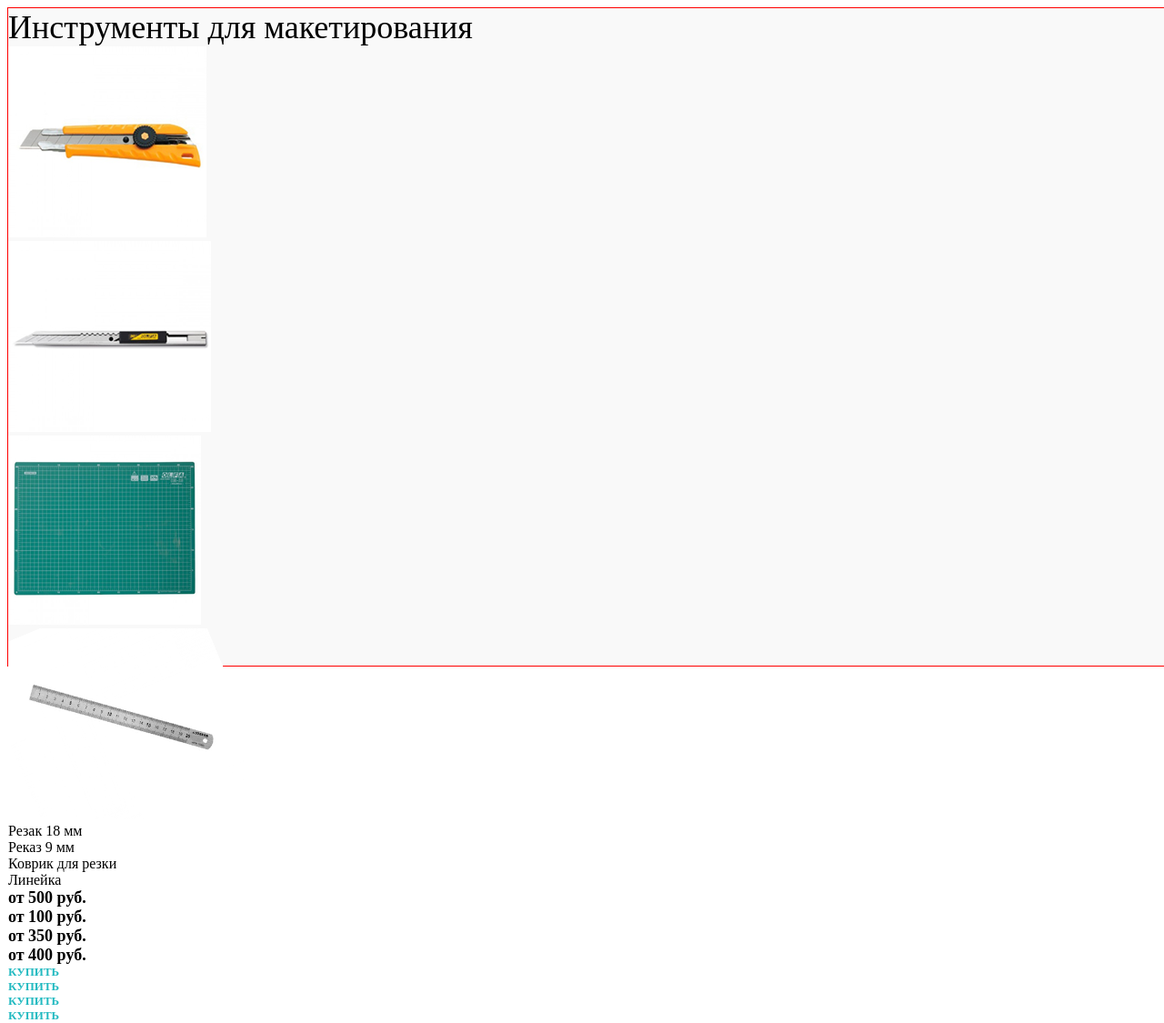
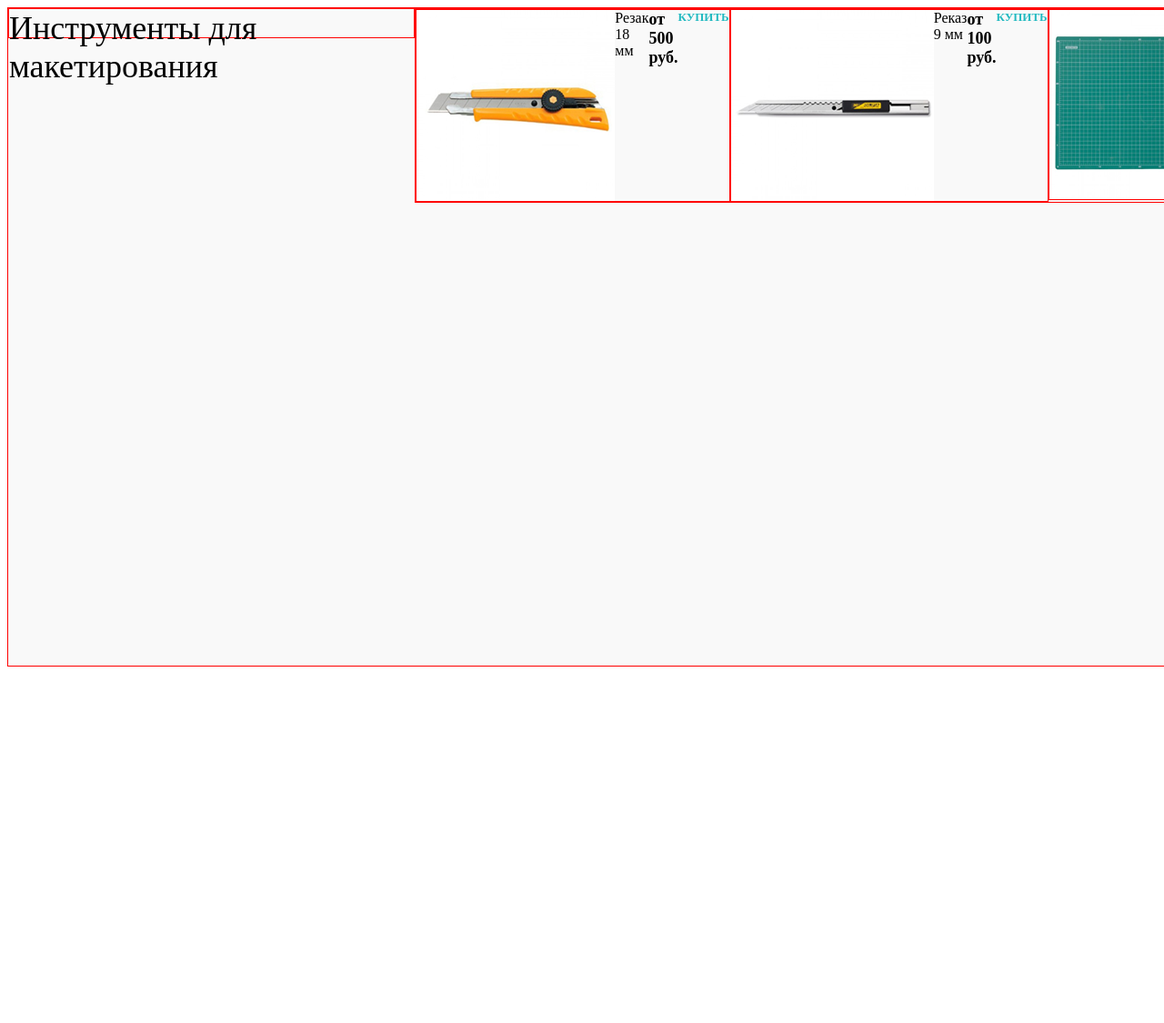
Before and after one commit to AlexeyPhoenix/homework, a plain HTML site: page Lesson_7/index.html in a window 1280 px wide. Shown: the top 1125 px of the page at 91% size. After the commit the page ends 800 px from the top, so only its background shows below. Drawn offline with Linux system fonts and the light colour scheme.

Commit message:
Add files via upload

```diff
--- a/Lesson_7/css/style.css
+++ b/Lesson_7/css/style.css
@@ -1,10 +1,46 @@
 .wrapper{
 display: flex;
+align-items: flex-start;
 border: 1px solid red;
 width: 1920px;
 height: 723px;;
 background-color: #f9f9f9;
-flex-direction: column;
+}
+.box-1{
+display: flex;
+align-items: flex-start;
+width: 552px;
+height: 31px;
+color: #000000;
+font-family: "Proxima Nova";
+font-size: 36px;
+font-weight: 400;
+border: 1px solid red;
+}
+.box-2{
+display: flex;
+align-items: flex-start;
+border: 1px solid red;
+}
+.img-1{
+display: flex;
+align-items: flex-start;
+border: 1px solid red;
+}
+.img-2{
+display: flex;
+align-items: flex-start;
+border: 1px solid red;
+}
+.img-3{
+display: flex;
+align-items: flex-start;
+border: 1px solid red;
+}
+.img-4{
+display: flex;
+align-items: flex-start;
+border: 1px solid red;
 }
 .text{
 color: #000000;
@@ -18,18 +54,10 @@ font-family: "Proxima Nova";
 font-size: 18px;
 font-weight: 700;
 }
-.buy{
+.botton{
 color: #23bac1;
 font-family: "Proxima Nova";
 font-size: 13px;
 font-weight: 700;
 text-transform: uppercase;
 }
-.box-1{
-color: #000000;
-font-family: "Proxima Nova";
-font-size: 36px;
-font-weight: 400;
-}
-.img{
-}
--- a/Lesson_7/index.html
+++ b/Lesson_7/index.html
@@ -12,62 +12,52 @@
     <div class="box-1">
       <span>Инструменты для макетирования</span>
     </div>
-        <div class="img">
+    <div class="box-2">
       <div class="img-1">
-              <img src="img/1.png" alt="Резак 18 мм">
-          </div>
-          <div class="img-2">
-              <img src="img/2.png" alt="Реказ 9 мм">
-          </div>
-          <div class="img-3">
-              <img src="img/3.png" alt="Коврик для резки">
-          </div>
-          <div class="img-4">
-              <img src="img/4.png" alt="Линейка">
-          </div>
-        </div>
+        <img src="img/1.png">
         <div class="text">
-          <div class="text-1">
           <span>Резак 18 мм</span>
         </div>
-          <div class="text-2">
-              <span>Реказ 9 мм</span>
-          </div>
-          <div class="text-3">
-              <span>Коврик для резки</span>
-          </div>
-          <div class="text-4">
-              <span>Линейка</span>
-          </div>
-        </div>
         <div class="price">
-          <div class="price-1">
           <span>от 500 руб.</span>
         </div>
-          <div class="price-2">
-              <span>от 100 руб.</span>
-          </div>
-          <div class="price-3">
-              <span>от 350 руб.</span>
-          </div>
-          <div class="price-4">
-              <span>от 400 руб.</span>
-          </div>
-        </div>
-        <div class="buy">
-          <div class="buy-1">
-              <span>купить</span>
-          </div>
-          <div class="buy-2">
-              <span>купить</span>
-          </div>
-          <div class="buy-3">
-              <span>купить</span>
-          </div>
-          <div class="buy-3">
+        <div class="botton">
          <span>купить</span>
         </div>
       </div>
+    <div class="img-2">
+      <img src="img/2.png">
+      <div class="text">
+        <span>Реказ 9 мм</span>
       </div>
-</body>
-</html>
+      <div class="price">
+        <spam>от 100 руб.</spam>
+      </div>
+      <div class="botton">
+        <span>купить</span>
+      </div>
+    </div>
+    <div class="img-3">
+      <img src="img/3.png">
+      <div class="tex">
+        <span>Коврик для резки</span>
+      </div>
+      <div class="price">
+        <span>от 350 руб.</span>
+      </div>
+      <div class="botton">
+        <span>купить</span>
+      </div>
+    </div>
+    <div class="img-4">
+      <img src="img/4.png">
+      <div class="text">
+        <span>Линейка</span>
+      </div>
+      <div class="price">
+        <span>от 400 руб.</span>
+      </div>
+      <div class="botton">
+         <span>купить</span>
+      </div>
+    </div>
```
Lines whose indentation alone changed are shown as unchanged.
